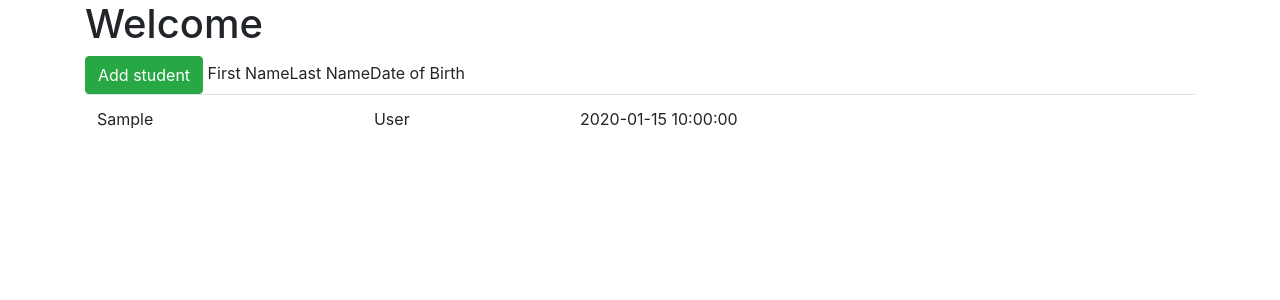
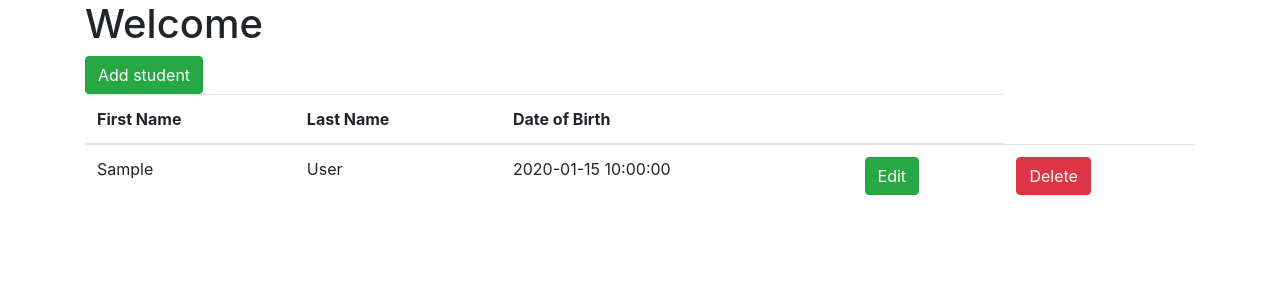
Before and after one commit to francesjgonzales/proj3, a Flask app: page /students in a window 1280 px wide. Shown: the top 300 px of the page. Run offline with Flask 2, Linux system fonts and the light colour scheme; a database or web service that is not in the repository returns one stand-in record (values such as "Sample title"); some libraries are stand-ins or nearby versions.

Commit message:
added 'delete' in students template

```diff
--- a/app.py
+++ b/app.py
@@ -59,7 +59,7 @@ def process_create_student():
     return redirect(url_for('show_students'))
 
 
-# EDIT
+# EDIT(UPDATE)
 
 @app.route('/students/edit/<student_id>')
 def show_student_animal(student_id):
@@ -87,7 +87,21 @@ def show_edit_student(student_id):
     return redirect(url_for('show_students'))
 
 
+# DELETE
+@app.route('/students/delete/<student_id>')
+def show_confirm_delete(student_id):
+    students_to_be_deleted = db.students.find_one({
+        "_id": ObjectId(student_id)
+    })
+    return render_template('show_confirm_delete.template.html',                         student=students_to_be_deleted)
 
+
+@app.route('/students/delete/<student_id>', methods=["POST"])
+def confirm_delete(student_id):
+    db.students.remove({
+        "_id": ObjectId(student_id)
+    })
+    return redirect(url_for("show_students"))
 
 # "magic code" -- boilerplate
 if __name__ == '__main__':
--- a/templates/all_students.template.html
+++ b/templates/all_students.template.html
@@ -1,21 +1,29 @@
 {% extends 'home.template.html' %}
 {% block content %}
-<a href="{{ url_for('show_create_student') }}" class="btn btn-success"> Add student</a>
+
 <table class="table">
     <thead>
-        <tr>First Name</tr>
-
-        <tr>Last Name</tr>
-
-        <tr>Date of Birth</tr>
-
+    <tr>
+        <th>First Name</th>
+        <th>Last Name</th>
+        <th>Date of Birth</th>
+        <th></th>
+    </tr>
     {% for each_student in all_students %}
     <tr>
         <td>{{each_student.first_name}}</td>
         <td>{{each_student.last_name}}</td>
         <td>{{each_student.date_of_birth}}</td>
+        <td><a href="{{ url_for('show_edit_student', student_id=each_student._id) }}" class="btn btn-success">Edit </a></td>
+        <td><a href="{{ url_for('show_confirm_delete', student_id=each_student._id) }}" class="btn btn-danger">Delete </a></td>
     </tr>
-    {%endfor%}
+
     </thead>
+
+     {%endfor%}
+   <a href="{{ url_for('show_create_student') }}" class="btn btn-success"> Add student</a>
+
 </table>
+
+
 {% endblock %}
```
Also changed, not shown: templates/show_confirm_delete.template.html (added, +9 -0 lines).
